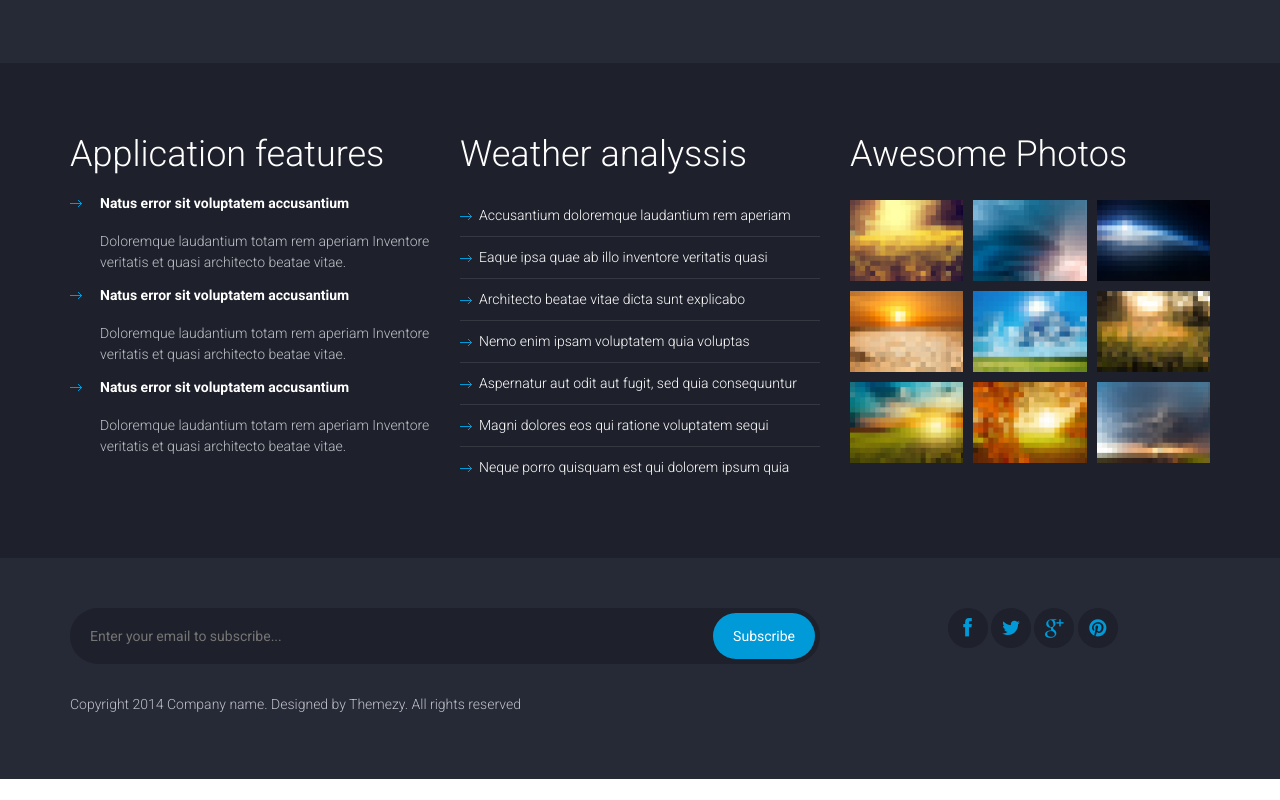
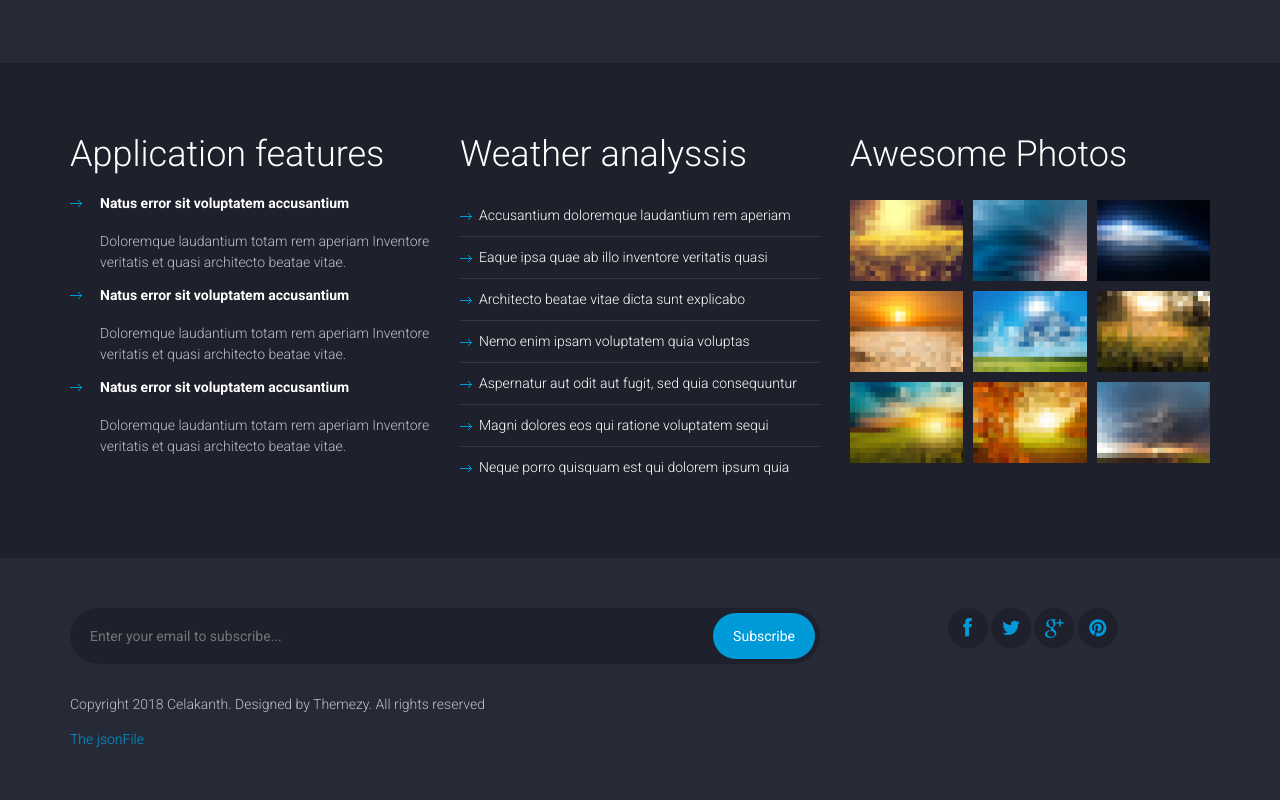
Before and after one commit to Celakanth/myawesomapp, a website: page public/index.html in a window 1280 px wide. Shown: the part 797-1597 px from the top of the page. Before the commit the page ends 1576 px from the top, so only its background shows below. Drawn offline with nearby package versions, Linux system fonts and the light colour scheme.

Commit message:
Adding a file

```diff
--- a/public/index.html
+++ b/public/index.html
@@ -158,7 +158,8 @@
 						</div>
 					</div>
 
-					<p class="colophon">Copyright 2014 Company name. Designed by Themezy. All rights reserved</p>
+					<p class="colophon">Copyright 2018 Celakanth. Designed by Themezy. All rights reserved</p>
+					<a href='test.json'>The jsonFile</a>
 				</div>
 			</footer> <!-- .site-footer -->
 		</div>
```
